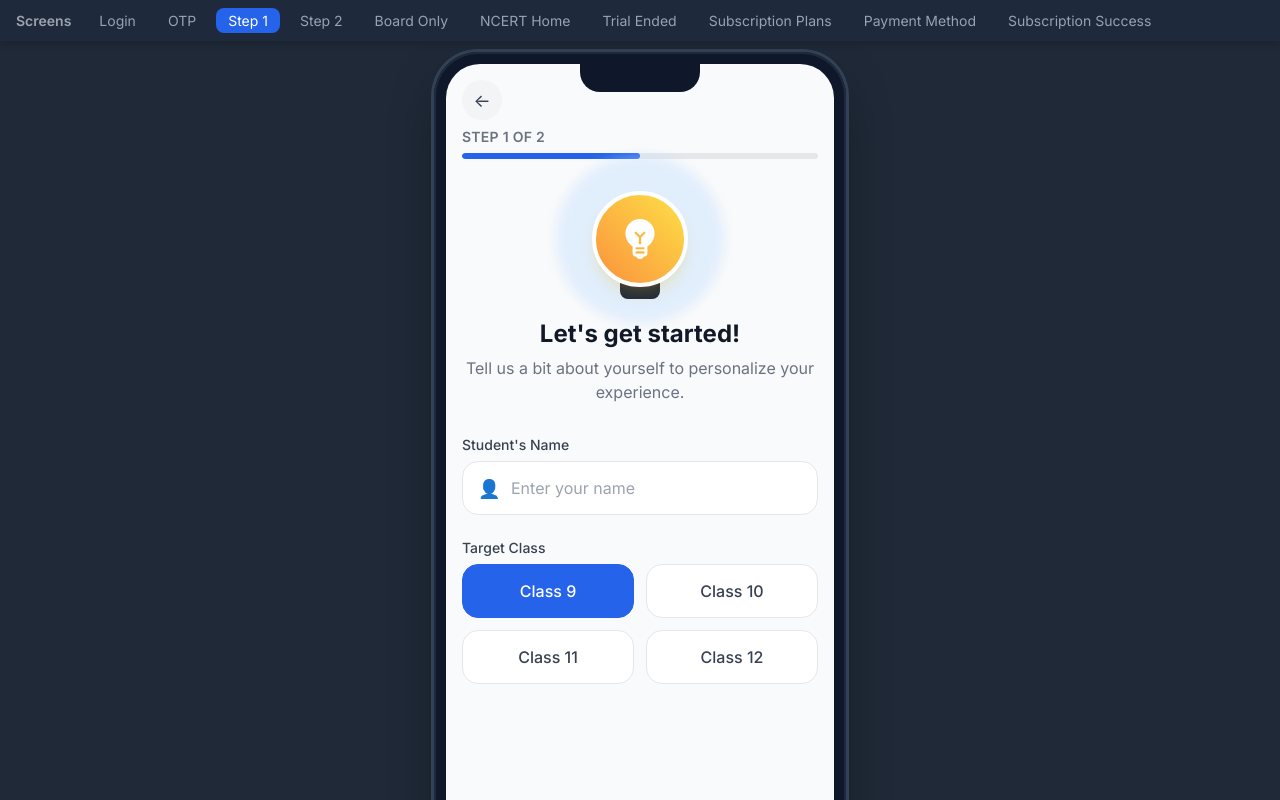
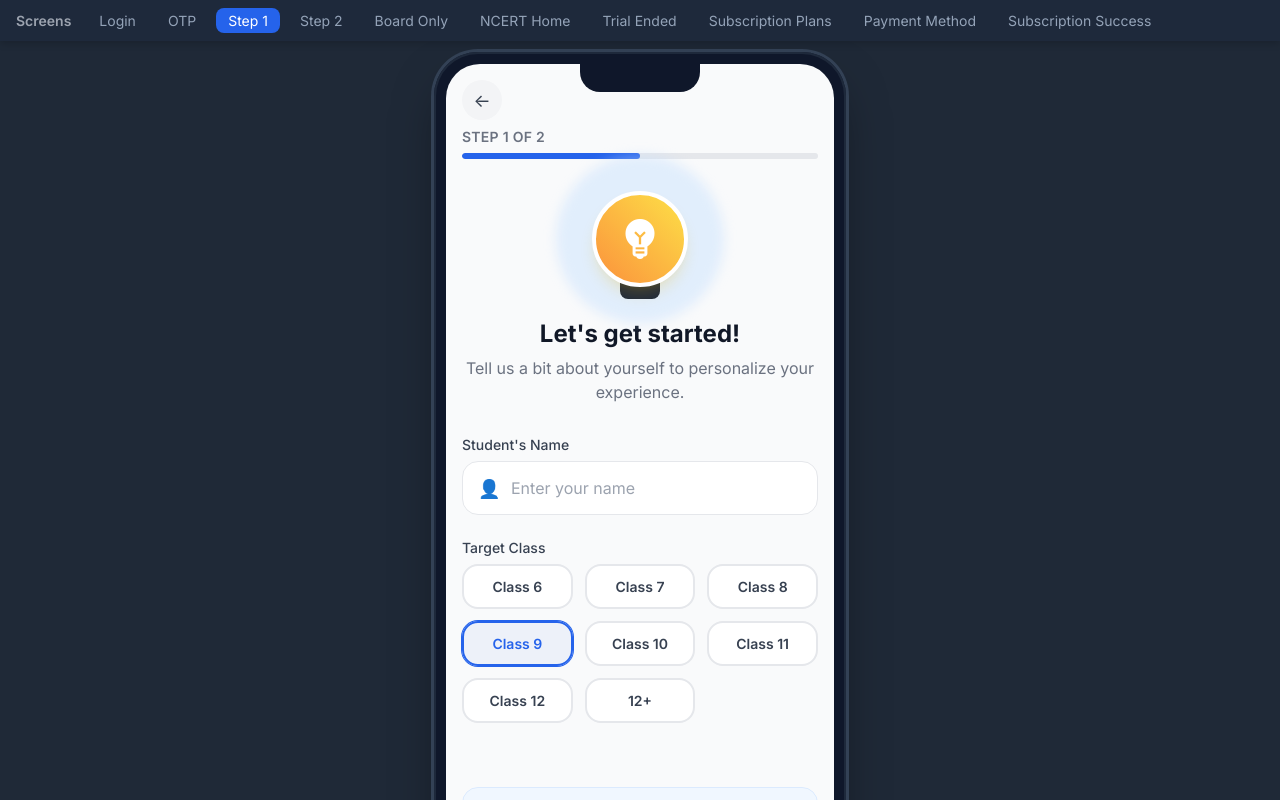
Before and after one commit to trippywagh/Onboarding, a React (Vite) app: page /step1 in a window 1280 px wide. Both pictures are taken after a click on the button "Class 9". Shown: the top 800 px of the page. Built offline with nearby package versions, Linux system fonts and the light colour scheme.

Commit message:
Step 1 changes

```diff
--- a/src/screens/Step1Screen.css
+++ b/src/screens/Step1Screen.css
@@ -107,25 +107,58 @@
 
 .step1-screen__grid {
   display: grid;
-  grid-template-columns: 1fr 1fr;
+  grid-template-columns: repeat(3, 1fr);
   gap: var(--space-3);
 }
 
 .step1-screen__class-btn {
-  padding: var(--space-4);
-  font-size: var(--text-base);
-  font-weight: var(--font-medium);
+  padding: var(--space-3);
+  font-size: var(--text-sm);
+  font-weight: var(--font-semibold);
   color: var(--color-text);
   background: var(--color-white);
-  border: 1px solid var(--color-border);
+  border: 2px solid var(--color-border);
   border-radius: var(--radius-lg);
   transition: all 0.15s;
 }
 
 .step1-screen__class-btn--active {
-  background: var(--color-primary);
+  background: rgba(29, 78, 216, 0.05);
   border-color: var(--color-primary);
-  color: var(--color-white);
+  color: var(--color-primary);
+  box-shadow: 0 0 0 1px var(--color-primary);
+}
+
+/* Message shown after selecting a class */
+.step1-screen__message {
+  display: flex;
+  align-items: center;
+  gap: var(--space-3);
+  padding: var(--space-4) var(--space-6);
+  margin-bottom: var(--space-4);
+  background: #f0f7ff;
+  border: 1px solid #dbeafe;
+  border-radius: 16px;
+  width: 100%;
+  text-align: left;
+}
+
+.step1-screen__message-icon {
+  font-family: 'Material Symbols Outlined', sans-serif;
+  font-size: 24px;
+  color: #3b82f6;
+  flex-shrink: 0;
+}
+
+.step1-screen__message-text {
+  margin: 0;
+  font-size: var(--text-sm);
+  font-weight: var(--font-semibold);
+  color: var(--color-text);
+}
+
+.step1-screen__message-highlight {
+  color: #3b82f6;
 }
 
 .step1-screen__footer {
--- a/src/screens/Step1Screen.tsx
+++ b/src/screens/Step1Screen.tsx
@@ -5,7 +5,7 @@ import { Input } from '@/components/ui/Input';
 import { Button } from '@/components/ui/Button';
 import './Step1Screen.css';
 
-const CLASSES = ['Class 9', 'Class 10', 'Class 11', 'Class 12'];
+const CLASSES = ['Class 6', 'Class 7', 'Class 8', 'Class 9', 'Class 10', 'Class 11', 'Class 12', '12+'];
 
 export function Step1Screen() {
   const navigate = useNavigate();
@@ -56,10 +56,18 @@ export function Step1Screen() {
       </div>
 
       <div className="step1-screen__footer">
+        {targetClass && (
+          <div className="step1-screen__message">
+            <span className="material-symbols-outlined step1-screen__message-icon" aria-hidden="true">calendar_today</span>
+            <p className="step1-screen__message-text">
+              You will be in <span className="step1-screen__message-highlight">{targetClass}</span> starting in April 2026
+            </p>
+          </div>
+        )}
         <Button
           variant="primary"
           onClick={() => navigate('/step2')}
-          disabled={!targetClass}
+          disabled={!name.trim() || !targetClass}
         >
           Next
         </Button>
--- a/src/screens/Step2CombinedScreen.tsx
+++ b/src/screens/Step2CombinedScreen.tsx
@@ -125,7 +125,7 @@ export function Step2CombinedScreen() {
         <Button
           variant="primary"
           onClick={() => (track === 'ncert-deca' ? navigate('/ncert-home') : navigate('/'))}
-          disabled={!track}
+          disabled={!board || !track}
         >
           GET STARTED →
         </Button>
```
